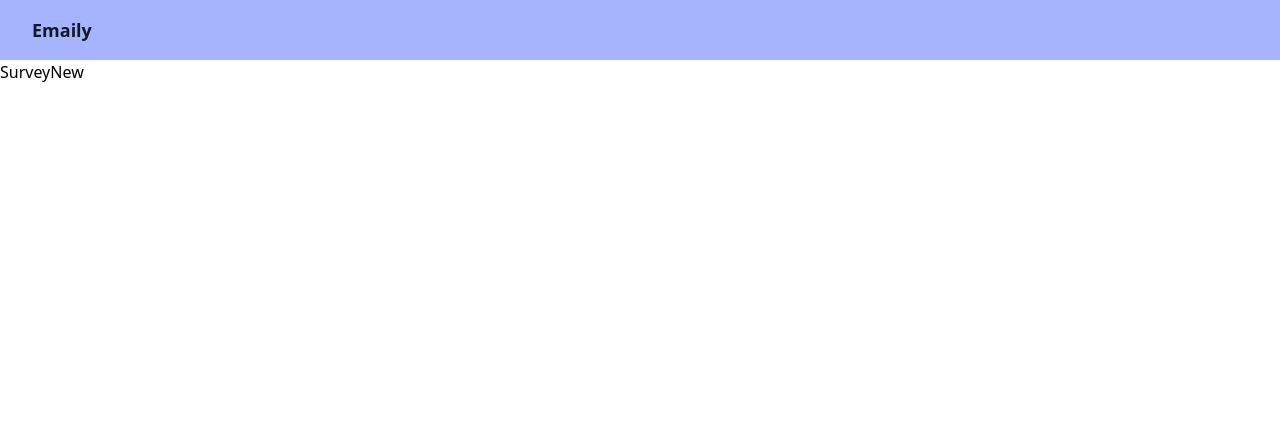
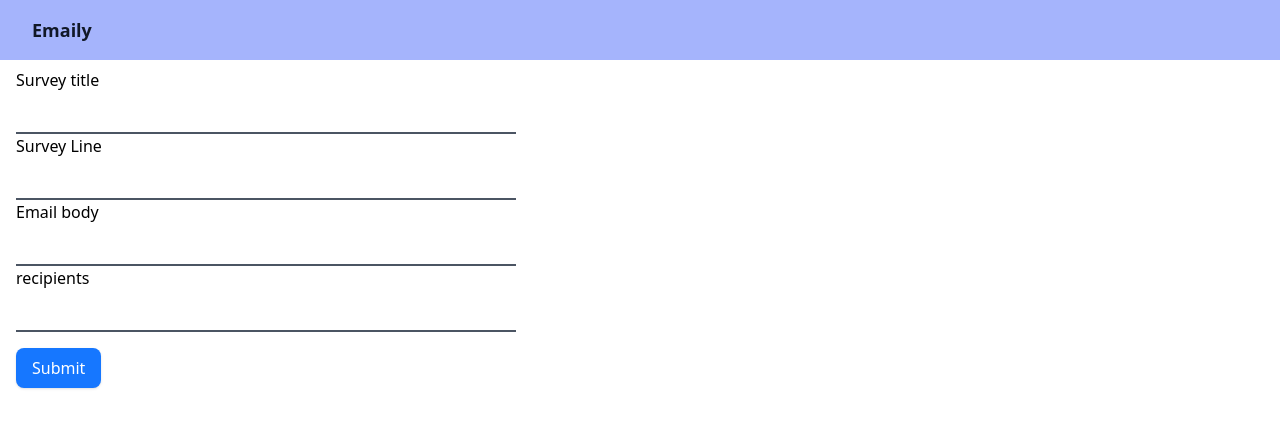
Before and after one commit to WenYHsieh/Emaily, a React (Vite) app in the folder client/: page /surveys/new in a window 1280 px wide. Shown: the top 428 px of the page. Built offline with nearby package versions, Linux system fonts and the light colour scheme; no server answers.

Commit message:
add redux-form settings, suryNew basic UI

```diff
--- a/client/package.json
+++ b/client/package.json
@@ -12,6 +12,7 @@
     "@reduxjs/toolkit": "^1.9.5",
     "axios": "^1.3.6",
     "dotenv": "^16.0.3",
+    "lodash": "^4.17.21",
     "prop-types": "^15.8.1",
     "react": "^18.2.0",
     "react-dom": "^18.2.0",
@@ -19,11 +20,14 @@
     "react-router-dom": "^6.10.0",
     "react-stripe-checkout": "^2.6.3",
     "redux": "^4.2.1",
+    "redux-form": "^8.3.10",
     "redux-thunk": "^2.4.2"
   },
   "devDependencies": {
+    "@types/lodash": "^4.14.194",
     "@types/react": "^18.0.28",
     "@types/react-dom": "^18.0.11",
+    "@types/redux-form": "^8.3.5",
     "@vitejs/plugin-react-swc": "^3.0.0",
     "autoprefixer": "^10.4.14",
     "postcss": "^8.4.23",
--- a/client/src/components/App.tsx
+++ b/client/src/components/App.tsx
@@ -6,9 +6,8 @@ import { useDispatch } from 'react-redux'
 import { AppDispatch } from '..'
 import { getCurrentUser } from '../reducers/authReducer'
 import Landing from './Landing'
-
-const Dashboard = () => <div>Dashboard</div>
-const SurveyNew = () => <div>SurveyNew</div>
+import Dashboard from './Dashboard'
+import SurveyNew from './surveys/SurveyNew'
 
 const App = () => {
   const dispatch = useDispatch<AppDispatch>()
--- /dev/null
+++ b/client/src/components/Dashboard.tsx
@@ -0,0 +1,27 @@
+import { Link } from 'react-router-dom'
+
+const Dashboard = () => {
+  return (
+    <>
+      dashboard
+      <Link to='/surveys/new' className='group'>
+        <svg
+          xmlns='http://www.w3.org/2000/svg'
+          fill='#1677FF'
+          viewBox='0 0 24 24'
+          strokeWidth={2}
+          stroke='white'
+          className='w-20 h-20 absolute bottom-20 right-20  group-hover:opacity-70 transition-color duration-200'
+        >
+          <path
+            strokeLinecap='round'
+            strokeLinejoin='round'
+            d='M12 9v6m3-3H9m12 0a9 9 0 11-18 0 9 9 0 0118 0z'
+          />
+        </svg>
+      </Link>
+    </>
+  )
+}
+
+export default Dashboard
--- a/client/src/components/Payment.tsx
+++ b/client/src/components/Payment.tsx
@@ -16,7 +16,7 @@ const Payment = () => {
       stripeKey={import.meta.env.VITE_STRIPE_PUBLISHABLE_KEY}
       locale='en'
     >
-      <button className='text-gray-200 border rounded-sm border-solid border-green-600 p-2.5 bg-green-500 shadow hover:bg-green-400 transition-color duration-200'>
+      <button className='text-white rounded-lg px-[16px] py-[8px] bg-[#1677FF] shadow hover:bg-[#3F96FE] transition-color duration-200'>
         ADD CREDITS
       </button>
     </StripeCheckout>
--- /dev/null
+++ b/client/src/components/surveys/SurveyField.tsx
@@ -0,0 +1,15 @@
+const SurveyField = ({ input, label }: { [key: string]: any }) => {
+  return (
+    <div className='flex flex-col field'>
+      <label className='inline-block' htmlFor='firstName'>
+        {label}
+      </label>
+      <input
+        className='border-gray-600 border-b-2  px-[16px] py-[8px] w-[500px] focus:outline-none'
+        {...input}
+      ></input>
+    </div>
+  )
+}
+
+export default SurveyField
--- /dev/null
+++ b/client/src/components/surveys/SurveyForm.tsx
@@ -0,0 +1,49 @@
+import { Field, InjectedFormProps, reduxForm } from 'redux-form'
+import SurveyField from './SurveyField'
+import _ from 'lodash'
+
+const FIELDS = [
+  { name: 'title', label: 'Survey title' },
+  { name: 'subject', label: 'Survey Line' },
+  { name: 'body', label: 'Email body' },
+  { name: 'emails', label: 'recipients' },
+]
+const SurveyForm: React.FunctionComponent<InjectedFormProps> = (props) => {
+  const { handleSubmit } = props
+  const renderField = () => {
+    return _.map(FIELDS, ({ name, label }) => {
+      return (
+        <Field
+          key={name}
+          label={label}
+          type='text'
+          name={name}
+          component={SurveyField}
+        />
+      )
+    })
+  }
+
+  return (
+    <div>
+      <form
+        className='px-[16px] py-[8px]'
+        onSubmit={handleSubmit((value) => {
+          console.log(value)
+        })}
+      >
+        {renderField()}
+        <button
+          type='submit'
+          className='mt-[16px] text-white rounded-lg px-[16px] py-[8px] bg-[#1677FF] shadow hover:bg-[#3F96FE] transition-color duration-200'
+        >
+          Submit
+        </button>
+      </form>
+    </div>
+  )
+}
+
+export default reduxForm({
+  form: 'surveyForm',
+})(SurveyForm)
--- /dev/null
+++ b/client/src/components/surveys/SurveyNew.tsx
@@ -0,0 +1,11 @@
+import SurveyForm from './SurveyForm'
+
+const SurveyNew = () => {
+  return (
+    <div>
+      <SurveyForm />
+    </div>
+  )
+}
+
+export default SurveyNew
--- a/client/src/index.tsx
+++ b/client/src/index.tsx
@@ -5,8 +5,6 @@ import { Provider } from 'react-redux'
 import { configureStore } from '@reduxjs/toolkit'
 import appReducer from './reducers'
 import reduxThunk from 'redux-thunk'
-import axios from 'axios'
-window.axios = axios
 
 export const store = configureStore({
   reducer: appReducer,
@@ -17,9 +15,7 @@ export const store = configureStore({
 export type AppDispatch = typeof store.dispatch
 
 ReactDOM.createRoot(document.getElementById('root') as HTMLElement).render(
-  <React.StrictMode>
-    <Provider store={store}>
-      <App />
-    </Provider>
-  </React.StrictMode>
+  <Provider store={store}>
+    <App />
+  </Provider>
 )
--- a/client/src/reducers/index.ts
+++ b/client/src/reducers/index.ts
@@ -1,8 +1,10 @@
 import { combineReducers } from 'redux'
 import authReducer from './authReducer'
+import { reducer as formReducer } from 'redux-form'
 
 const appReducer = combineReducers({
   auth: authReducer,
+  form: formReducer,
 })
 
 export type storesType = ReturnType<typeof appReducer>
```
Also changed, not shown: 2 other files (tests, documents, lock files or other folders).
